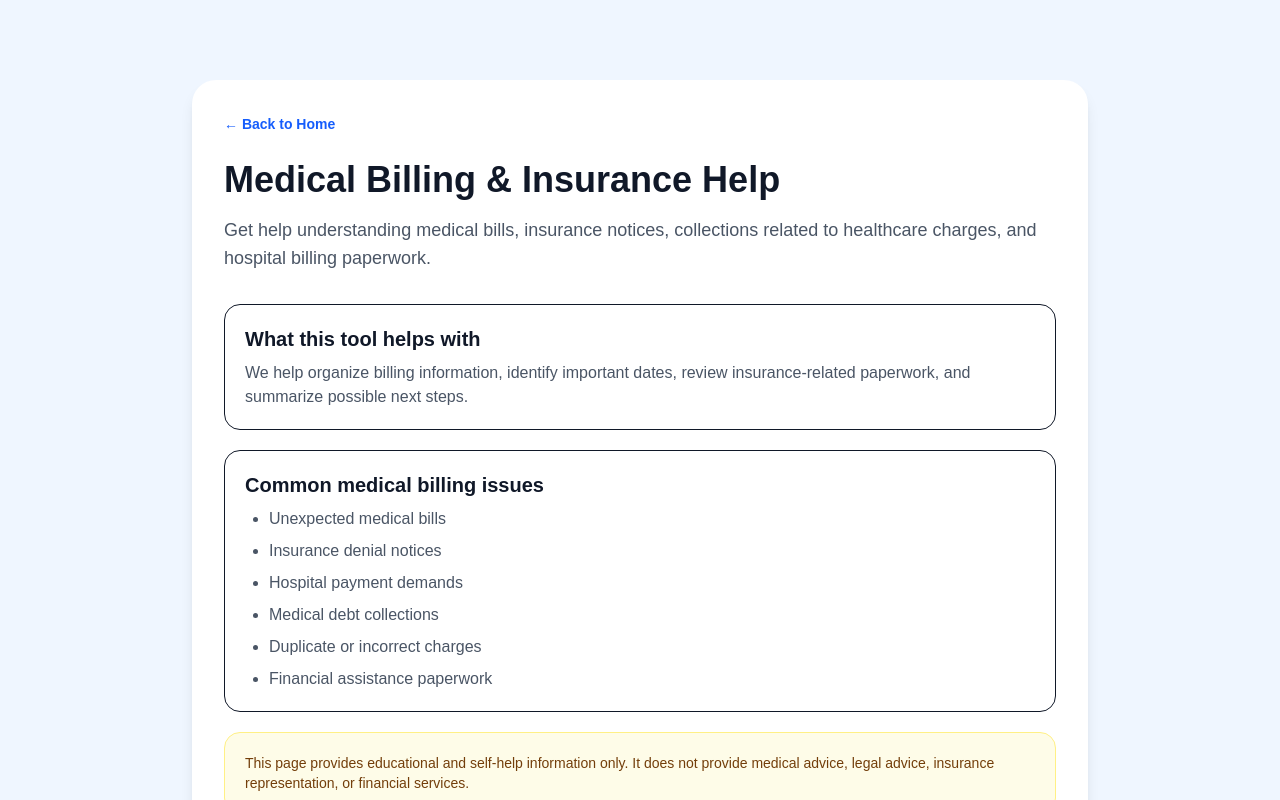
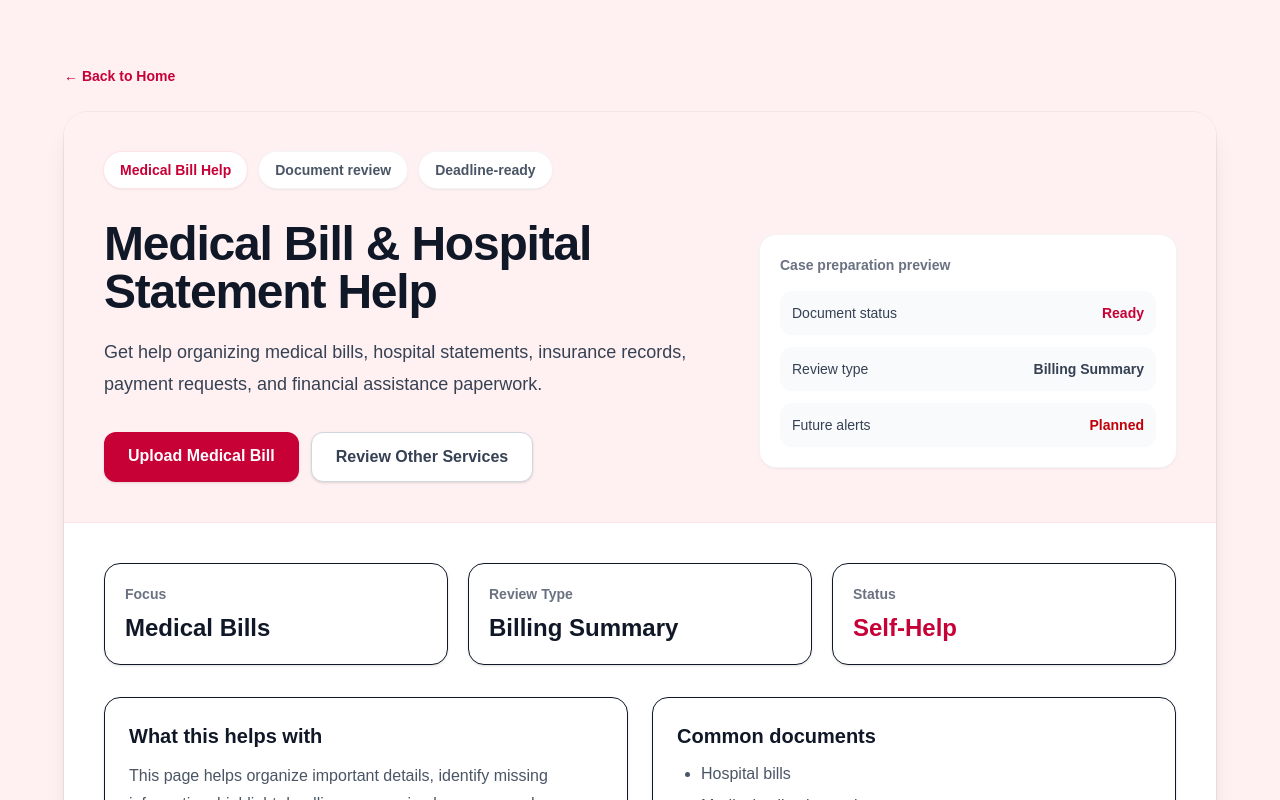
Before and after one commit to betterwork7777/csds-site, a Next.js app: page /medical in a window 1280 px wide. Shown: the top 800 px of the page. Built offline with nearby package versions, Linux system fonts and the light colour scheme.

Commit message:
Replace MedicalPage content with ServicePage component

```diff
--- a/src/app/medical/page.tsx
+++ b/src/app/medical/page.tsx
@@ -1,61 +1,29 @@
+import ServicePage from "../components/ServicePage";
+
 export default function MedicalPage() {
   return (
-    <main className="min-h-screen bg-blue-50 px-6 py-20 text-gray-900">
-      <div className="mx-auto max-w-4xl rounded-3xl bg-white p-8 shadow-lg">
-        <a href="/" className="text-sm font-semibold text-blue-600">
-          ← Back to Home
-        </a>
-
-        <h1 className="mt-6 text-4xl font-bold">
-          Medical Billing & Insurance Help
-        </h1>
-
-        <p className="mt-4 text-lg text-gray-600">
-          Get help understanding medical bills, insurance notices,
-          collections related to healthcare charges, and hospital billing paperwork.
-        </p>
-
-        <div className="mt-8 space-y-5">
-          <div className="rounded-2xl border p-5">
-            <h2 className="text-xl font-bold">
-              What this tool helps with
-            </h2>
-
-            <p className="mt-2 text-gray-600">
-              We help organize billing information, identify important dates,
-              review insurance-related paperwork, and summarize possible next steps.
-            </p>
-          </div>
-
-          <div className="rounded-2xl border p-5">
-            <h2 className="text-xl font-bold">
-              Common medical billing issues
-            </h2>
-
-            <ul className="mt-2 list-disc space-y-2 pl-6 text-gray-600">
-              <li>Unexpected medical bills</li>
-              <li>Insurance denial notices</li>
-              <li>Hospital payment demands</li>
-              <li>Medical debt collections</li>
-              <li>Duplicate or incorrect charges</li>
-              <li>Financial assistance paperwork</li>
-            </ul>
-          </div>
-
-          <div className="rounded-2xl border border-yellow-200 bg-yellow-50 p-5 text-sm text-yellow-900">
-            This page provides educational and self-help information only.
-            It does not provide medical advice, legal advice, insurance representation,
-            or financial services.
-          </div>
-        </div>
-
-        <a
-          href="/#upload"
-          className="mt-8 inline-block rounded-xl bg-blue-600 px-6 py-3 font-semibold text-white hover:bg-blue-700"
-        >
-          Upload a Medical Bill
-        </a>
-      </div>
-    </main>
+    <ServicePage
+      color="rose"
+      label="Medical Bill Help"
+      title="Medical Bill & Hospital Statement Help"
+      description="Get help organizing medical bills, hospital statements, insurance records, payment requests, and financial assistance paperwork."
+      focus="Medical Bills"
+      reviewType="Billing Summary"
+      documents={[
+        "Hospital bills",
+        "Medical collection notices",
+        "Insurance explanation of benefits",
+        "Payment plan letters",
+        "Financial assistance forms",
+        "Itemized bill requests",
+      ]}
+      steps={[
+        "Upload or describe the medical bill or billing issue.",
+        "We identify provider name, amount billed, insurance status, dates, and payment options.",
+        "You receive a plain-English summary and possible self-help document options.",
+      ]}
+      disclaimer="This page provides educational and self-help information only. It does not provide medical advice, legal advice, billing representation, or professional representation."
+      uploadText="Upload Medical Bill"
+    />
   );
 }
```
